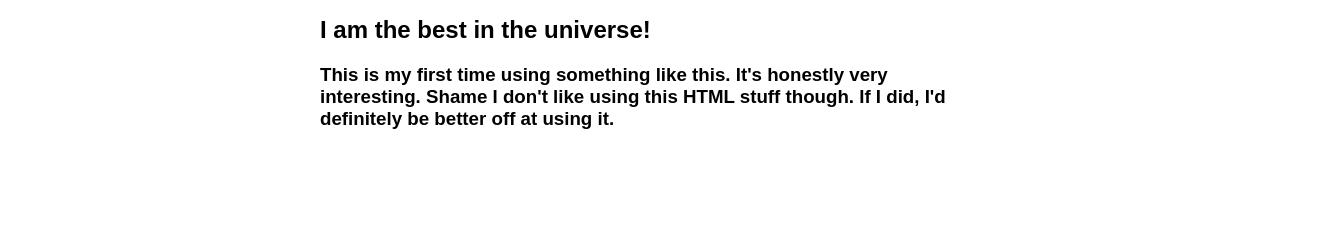
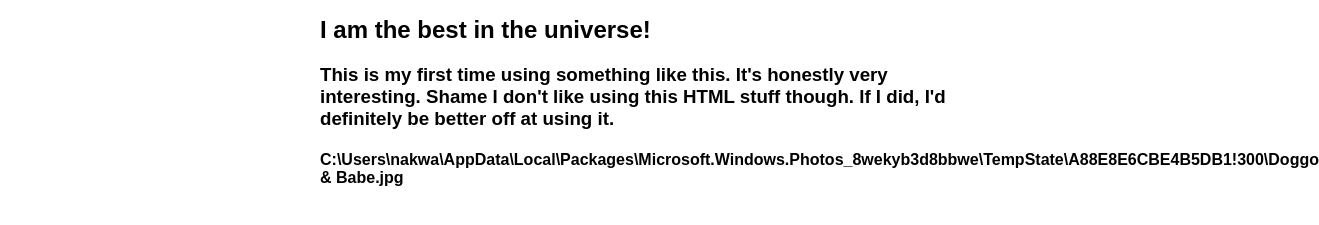
Before and after one commit to NakwanT/my-first-static-web-app, a plain HTML site: page index.html in a window 1280 px wide. Shown: the part 209-434 px from the top of the page, 1319 px wide, since content can reach past the window. Drawn offline with Linux system fonts and the light colour scheme.

Commit message:
Update index.html

```diff
--- a/index.html
+++ b/index.html
@@ -13,6 +13,7 @@
     <h1>Rasheed JavaScript App</h1>
     <h2>I am the best in the universe!</h2>
     <h3>This is my first time using something like this. It's honestly very interesting. Shame I don't like using this HTML stuff though. If I did, I'd definitely be better off at using it.</h3>
+    <h4>C:\Users\nakwa\AppData\Local\Packages\Microsoft.Windows.Photos_8wekyb3d8bbwe\TempState\A88E8E6CBE4B5DB1!300\Doggo & Babe.jpg</h4>
   </main>
 </body>
 
```
